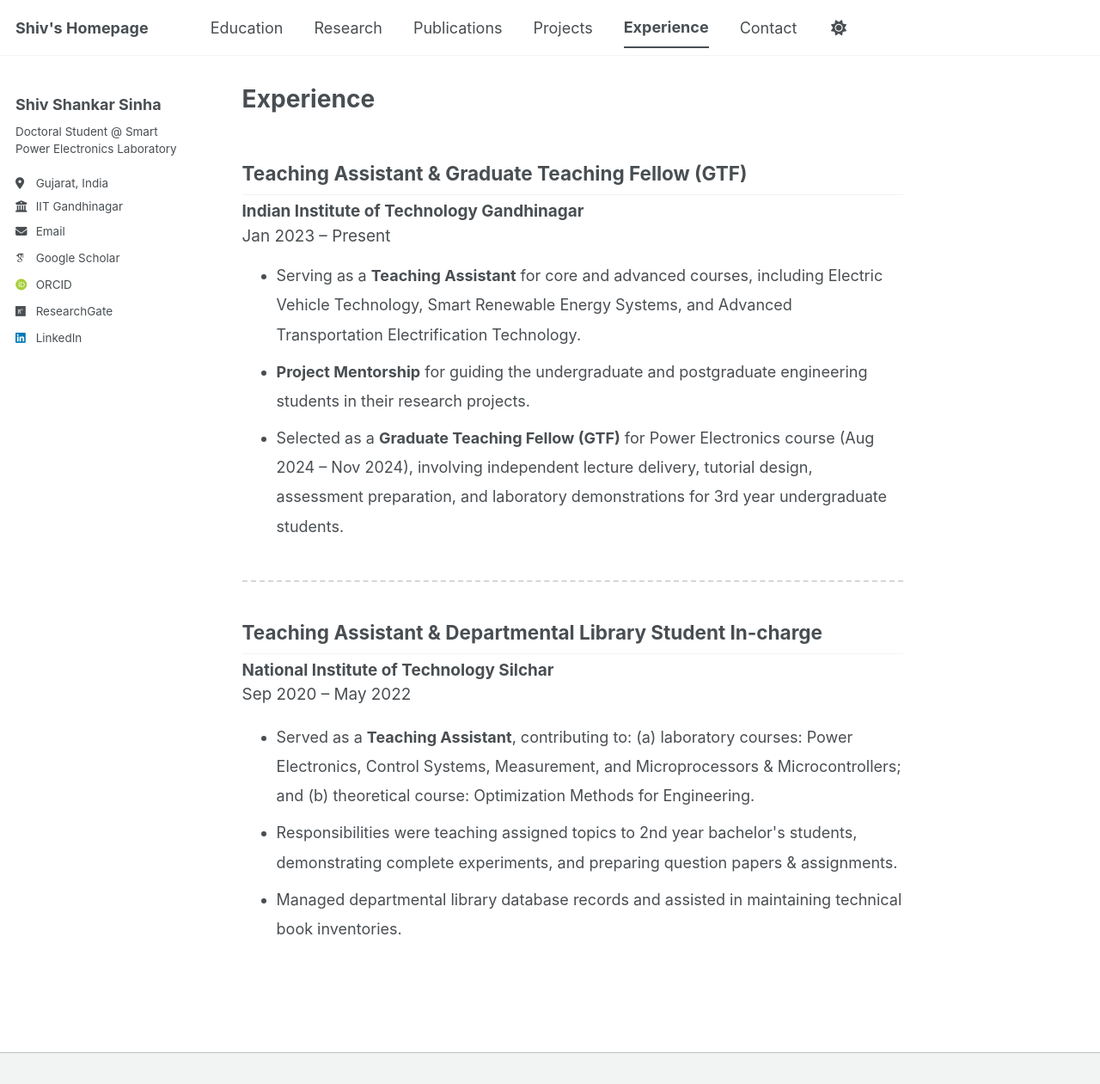
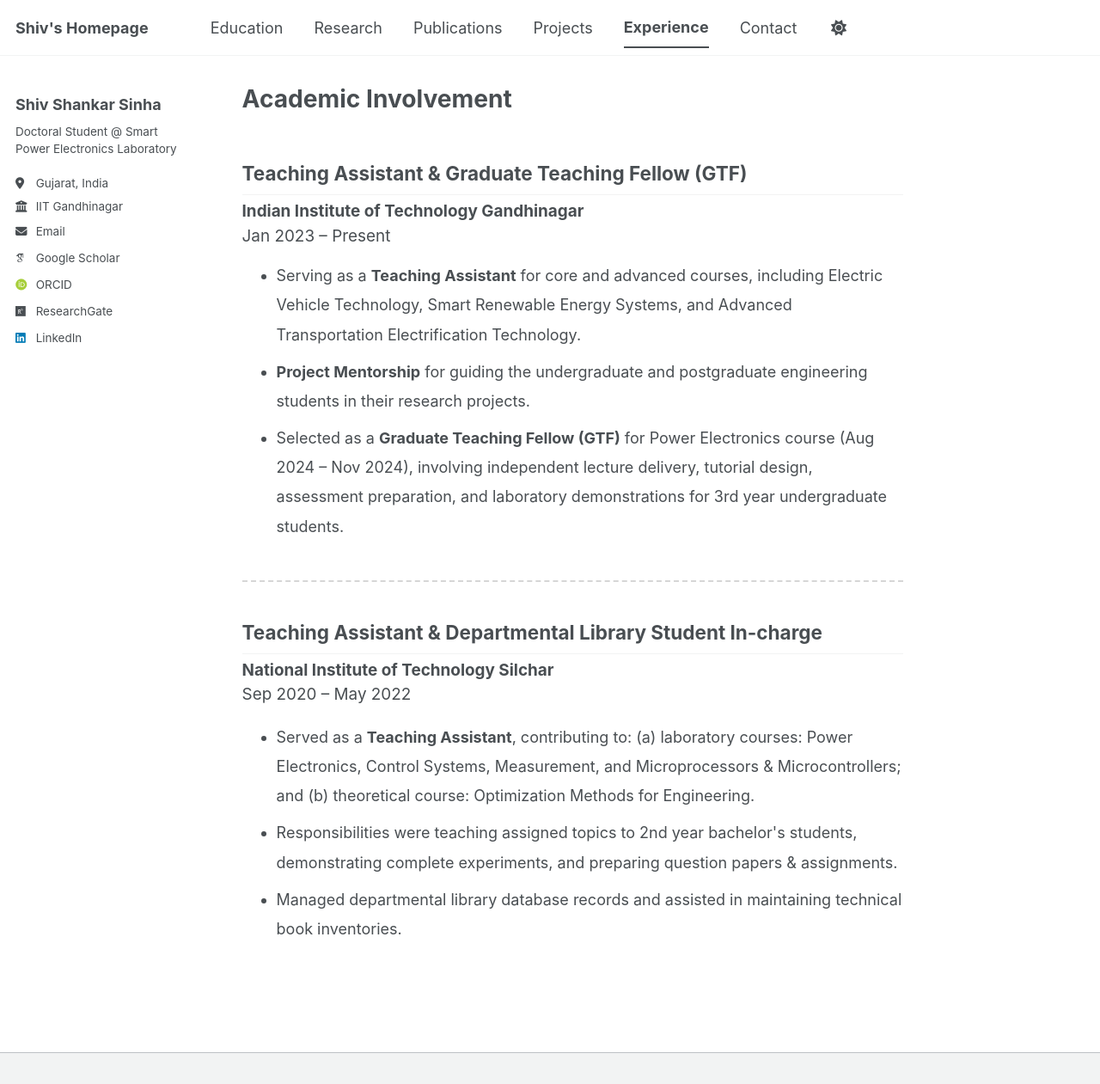
Before and after one commit to shivshankar-sinha/shivshankar-sinha.github.io, a Jekyll site: the page built from experience.md, in a window 1280 px wide and 1261 px high. Shown: the whole window at 86% size. Built offline with Jekyll 4.4.1, drawn with Linux system fonts in a browser that asks for light colours; some web fonts are replaced; a script bundle is joined from its source files by our own code; library files that are not in the unit come from our copies.

Commit message:
Update experience.md

```diff
--- a/experience.md
+++ b/experience.md
@@ -1,5 +1,5 @@
 ---
-title: "Experience"
+title: "Academic Involvement"
 permalink: /experience/
 layout: single
 author_profile: true
```
